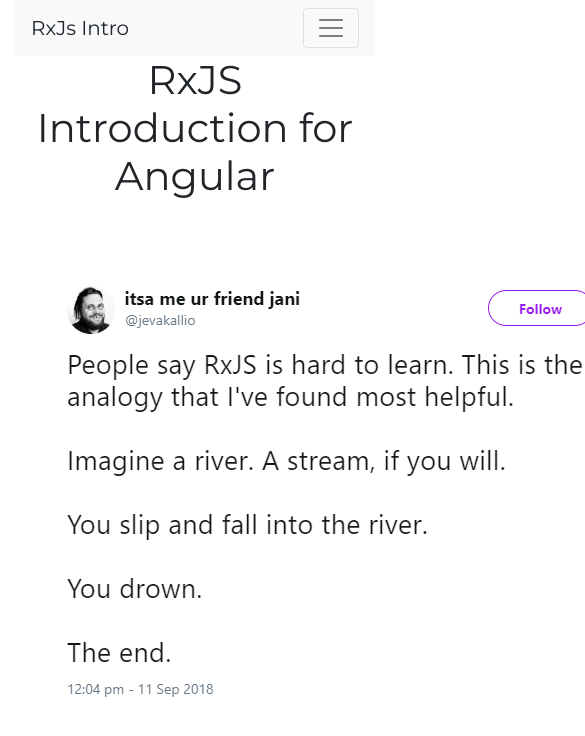
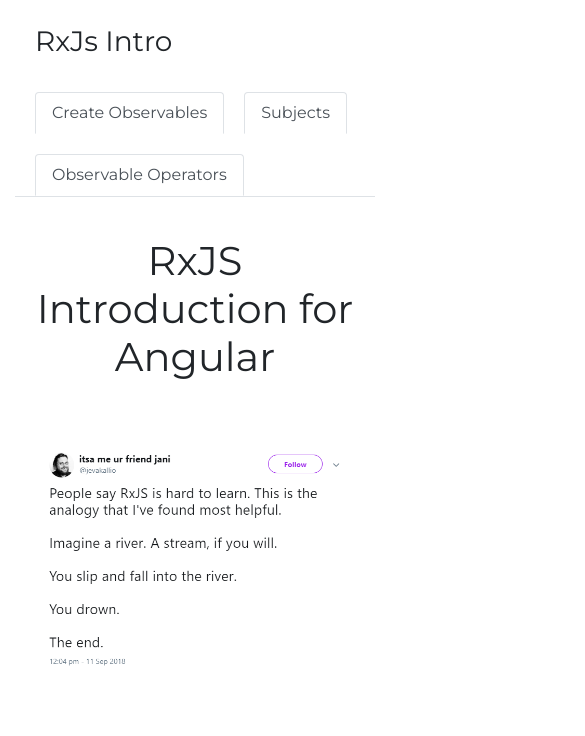
Before and after one commit to fgambarino/rxjs-intro, an Angular app: page /home in a window 390 px wide. Shown: the top 736 px of the page, 585 px wide, since content can reach past the window. Built offline with nearby package versions, Linux system fonts and the light colour scheme.

Commit message:
changed navbar to see li when on mobile (#13)
Co-authored-by: Federico Gambarino <federico.gambarino@deltatre.it>

```diff
--- a/package.json
+++ b/package.json
@@ -17,10 +17,11 @@
     "@angular/compiler": "~9.0.1",
     "@angular/core": "~9.0.1",
     "@angular/forms": "~9.0.1",
+    "@angular/localize": "~9.0.1",
     "@angular/platform-browser": "~9.0.1",
     "@angular/platform-browser-dynamic": "~9.0.1",
     "@angular/router": "~9.0.1",
-		"@ng-bootstrap/ng-bootstrap": "^5.1.1",
+    "@ng-bootstrap/ng-bootstrap": "^6.1.0",
     "angular-cli-ghpages": "^0.6.2",
     "bootstrap": "^4.3.1",
     "rxjs": "~6.5.4",
--- a/src/app/app.component.html
+++ b/src/app/app.component.html
@@ -1,28 +1,13 @@
 <div class="container-fluid">
-  <nav class="navbar navbar-expand-lg navbar-light bg-light">
-    <a class="navbar-brand" (click)="goToHomePage()" id="title">{{ title }}</a>
-    <button
-      class="navbar-toggler"
-      type="button"
-      data-toggle="collapse"
-      data-target="#navbarNav"
-      aria-controls="navbarNav"
-      aria-expanded="false"
-      aria-label="Toggle navigation"
-    >
-      <span class="navbar-toggler-icon"></span>
-    </button>
-    <div class="collapse navbar-collapse" id="navbarNav">
-      <ul class="navbar-nav">
-        <li
-          class="nav-item"
-          *ngFor="let route of routes"
-          routerLinkActive="active"
-        >
-          <a class="nav-link" [routerLink]="route.url">{{ route.name }} </a>
-        </li>
-      </ul>
-    </div>
-  </nav>
+  <ul ngbNav class="nav-tabs">
+    <li>
+      <a class="navbar-brand" (click)="goToHomePage()" id="title"
+        ><h3>{{ title }}</h3></a
+      >
+    </li>
+    <li *ngFor="let route of routes">
+      <a ngbNavLink [routerLink]="route.url">{{ route.name }}</a>
+    </li>
+  </ul>
   <router-outlet></router-outlet>
 </div>
--- a/src/app/app.component.scss
+++ b/src/app/app.component.scss
@@ -1,3 +1,10 @@
 #title {
   cursor: pointer;
 }
+
+ul {
+  margin-bottom: 40px;
+  li {
+    margin: 20px 0 0 20px;
+  }
+}
--- a/src/app/components/home/home.component.html
+++ b/src/app/components/home/home.component.html
@@ -1,9 +1,10 @@
 <div class="container">
-  <div class="text-center">
-    <h1>RxJS Introduction for Angular</h1>
-    <br />
-    <br />
-
-    <img src="./assets/analogy.png" />
+  <div class="text-center row">
+    <div class="col"><h1>RxJS Introduction for Angular</h1></div>
+  </div>
+  <br />
+  <br />
+  <div class="row">
+    <img src="./assets/analogy.png" class="offset-lg-2 col-lg-8 col-xs-12" />
   </div>
 </div>
--- a/src/polyfills.ts
+++ b/src/polyfills.ts
@@ -1,3 +1,7 @@
+/***************************************************************************************************
+ * Load `$localize` onto the global scope - used if i18n tags appear in Angular templates.
+ */
+import '@angular/localize/init';
 /**
  * This file includes polyfills needed by Angular and is loaded before the app.
  * You can add your own extra polyfills to this file.
--- a/src/styles.scss
+++ b/src/styles.scss
@@ -1,12 +1,15 @@
-@import '../node_modules/bootstrap/scss/_functions';
-@import '../node_modules/bootstrap/scss/_variables';
-@import '../node_modules/bootstrap/scss/bootstrap-grid';
-@import '../node_modules/bootstrap/scss/bootstrap';
+// @import '../node_modules/bootstrap/scss/_functions';
+// @import '../node_modules/bootstrap/scss/_variables';
+// @import '../node_modules/bootstrap/scss/bootstrap-grid';
+// // @import '../node_modules/bootstrap/scss/bootstrap';
 
-@import '../node_modules/bootstrap/scss/_mixins';
-@import '../node_modules/bootstrap/scss/_utilities';
-@import '../node_modules/bootstrap/scss/navbar';
-@import '../node_modules/bootstrap/scss/nav';
+// @import '../node_modules/bootstrap/scss/_mixins';
+// @import '../node_modules/bootstrap/scss/_utilities';
+// @import '../node_modules/bootstrap/scss/navbar';
+// @import '../node_modules/bootstrap/scss/nav';
+
+/* Importing Bootstrap SCSS file. */
+@import '~bootstrap/scss/bootstrap';
 
 body {
   font-family: 'Montserrat', sans-serif;
```
Also changed, not shown: src/app/app.module.ts (+13 -2 lines), 1 other file (tests, documents, lock files or other folders). Lines whose indentation alone changed are shown as unchanged.
